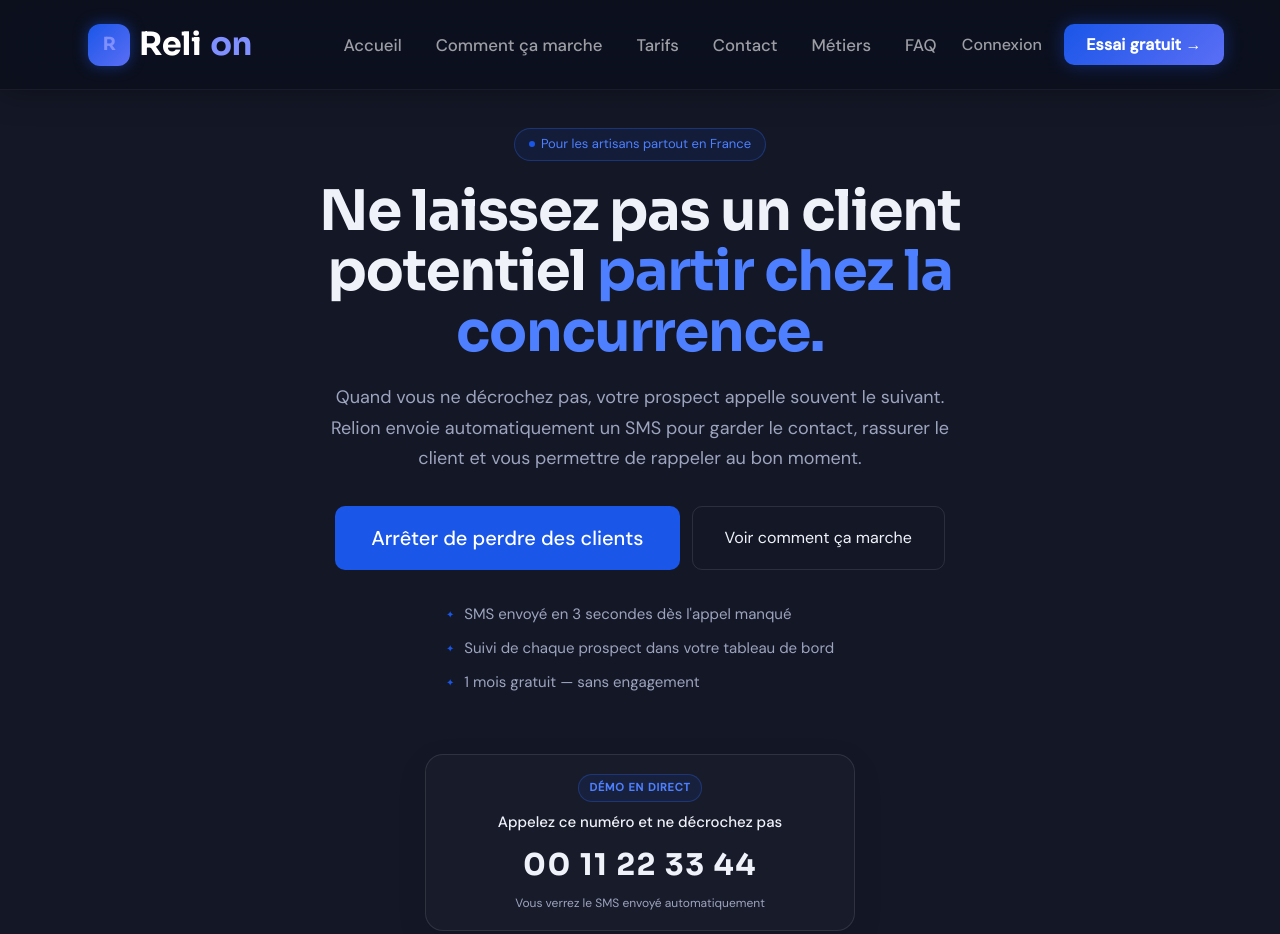
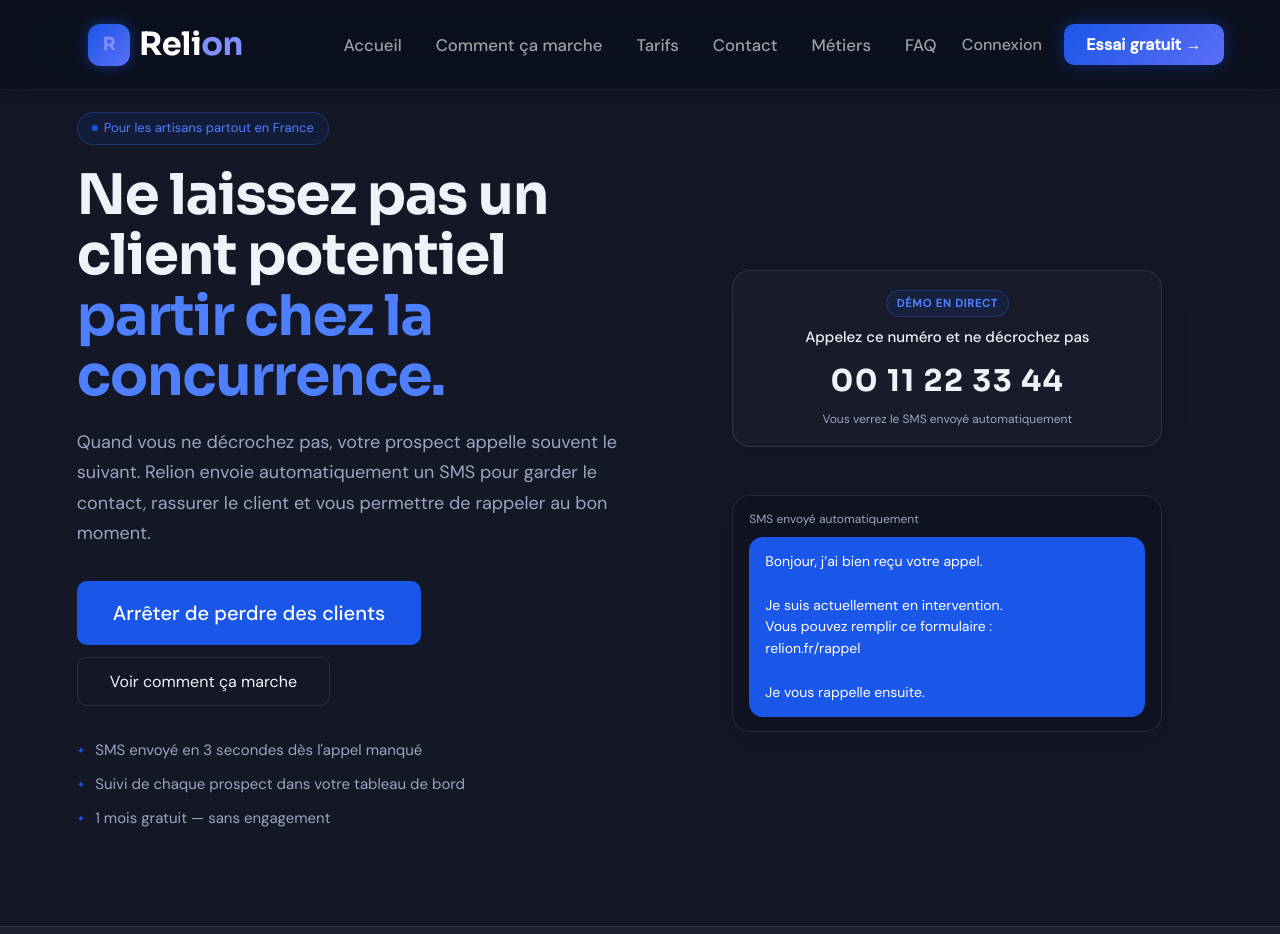
Before and after one commit to Irelow/Relion, a website: page index.html in a window 1280 px wide. Shown: the top 934 px of the page. Drawn offline with nearby package versions, Linux system fonts and the light colour scheme.

Commit message:
Update index.html

```diff
--- a/index.html
+++ b/index.html
@@ -124,11 +124,12 @@
       letter-spacing: -0.4px;
       display: flex;
       align-items: center;
-      gap: 9px;
+      gap: 0;
     }
     .logo-icon {
       width: 42px;
       height: 42px;
+      margin-right: 9px;
       background: linear-gradient(135deg, #1A56E8, #5b6ef5);
       border-radius: 12px;
       display: flex;
@@ -218,20 +219,30 @@
     .hero-note span { color: #4ADE80; }
 
     .hero-banner {
-      position: relative;
+      display: grid;
+      grid-template-columns: 1.1fr 0.9fr;
+      gap: 5rem;
+      align-items: center;
+      padding: 7rem 6% 4rem;
+      max-width: 1400px;
+      margin: 0 auto;
+      width: 100%;
+      box-sizing: border-box;
+    }
+    .hero-right {
       display: flex;
-      align-items: flex-start;
-      justify-content: center;
+      flex-direction: column;
+      align-items: stretch;
+      gap: 1.5rem;
     }
 
     .hero-content {
       display: flex;
       flex-direction: column;
       justify-content: center;
-      align-items: center;
-      text-align: center;
-      padding: 8rem 2rem 2.5rem;
-      max-width: 840px;
+      align-items: flex-start;
+      text-align: left;
+      padding: 0;
       width: 100%;
       position: relative;
       z-index: 2;
@@ -276,8 +287,8 @@
     .hero-sub {
       font-size: 18px;
       color: var(--muted);
-      max-width: 620px;
-      margin: 0 auto 2rem;
+      max-width: 100%;
+      margin: 0 0 2rem;
       line-height: 1.7;
     }
 
@@ -286,7 +297,7 @@
       flex-direction: column;
       gap: 10px;
       margin: 0 0 2rem;
-      max-width: 450px;
+      max-width: 100%;
       text-align: left;
     }
 
@@ -308,7 +319,7 @@
     .hero-cta {
       display: flex;
       gap: 12px;
-      justify-content: center;
+      justify-content: flex-start;
       flex-wrap: wrap;
       margin-bottom: 2rem;
     }
@@ -388,8 +399,8 @@
     }
 
     section {
-      padding: 5rem 2rem;
-      max-width: 1000px;
+      padding: 5rem 6%;
+      max-width: 1280px;
       margin: 0 auto;
     }
 
@@ -414,7 +425,7 @@
     .section-sub {
       font-size: 16px;
       color: var(--muted);
-      max-width: 560px;
+      max-width: 720px;
       line-height: 1.7;
     }
 
@@ -1378,6 +1389,8 @@
           </div>
         </div>
 
+      </div>
+      <div class="hero-right">
         <div class="hero-test">
           <div class="hero-test-badge">Démo en direct</div>
           <p>Appelez ce numéro et ne décrochez pas</p>
```
